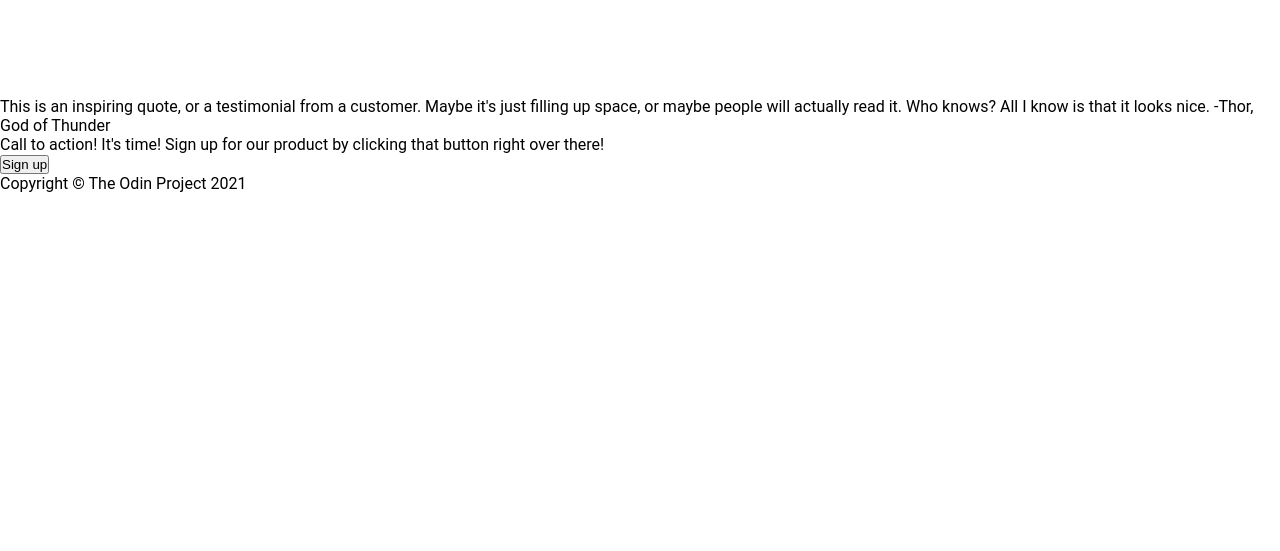
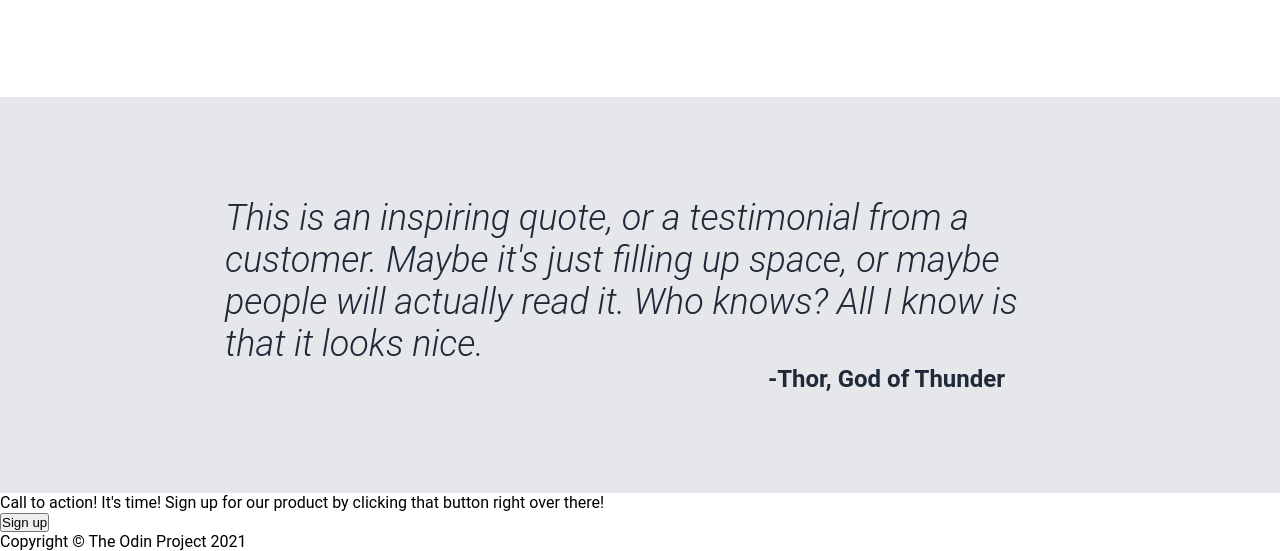
Before and after one commit to ikgmiano/landing-page, a plain HTML site: page index.html in a window 1280 px wide. Shown: the part 946-1497 px from the top of the page. Before the commit the page ends 1139 px from the top, so only its background shows below. Drawn offline with Linux system fonts and the light colour scheme.

Commit message:
style section three

```diff
--- a/index.html
+++ b/index.html
@@ -53,8 +53,8 @@
   <div class="section three">
     <div class="quote">
       This is an inspiring quote, or a testimonial from a customer. Maybe it's just filling up space, or maybe people will actually read it. Who knows? All I know is that it looks nice.
-      <span class="quote-author">-Thor, God of Thunder</span>
     </div>
+    <div class="quote-author">-Thor, God of Thunder</div>
   </div>
 
   <div class="section four">
--- a/style.css
+++ b/style.css
@@ -109,3 +109,27 @@ li {
   border: solid 4px #3882F6;
   border-radius: 16px;
 }
+
+.section.three {
+  background-color: #E5E7EB;
+  color: #1F2937;
+  padding: 100px 0;
+}
+
+.quote {
+  width: 830px;
+  font-size: 36px;
+  font-weight: 300;
+  font-style: italic;
+  margin: 0 auto;
+
+}
+
+.quote-author {
+  width: 830px;
+  font-size: 24px;
+  font-weight: bold;
+  text-align: right;
+  margin: 0 auto;
+  padding-right: 50px;
+}
```
